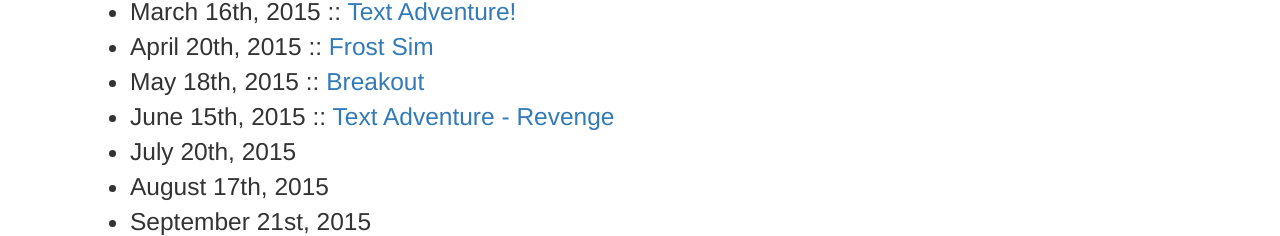
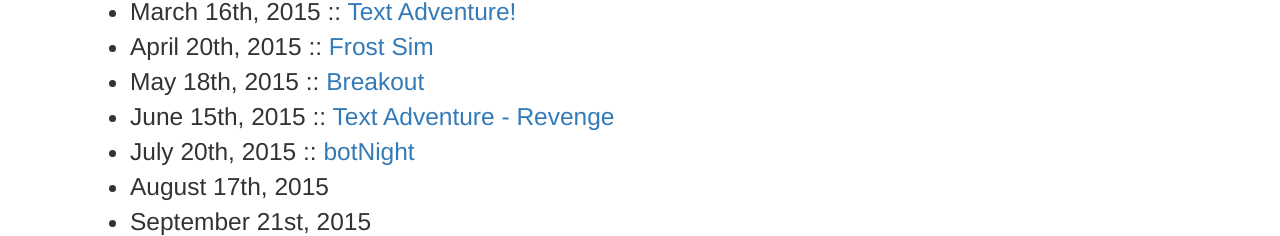
Before and after one commit to brightnightclub/brightnightclub.github.io, a plain HTML site: page index.html in a window 1280 px wide. Shown: the part 1451-1687 px from the top of the page. Drawn offline with nearby package versions, Linux system fonts and the light colour scheme.

Commit message:
Added link to botNight repo on the Calendar

```diff
--- a/index.html
+++ b/index.html
@@ -65,7 +65,7 @@
             <li>April 20th, 2015 :: <a href="https://github.com/brightnightclub/frost-sim" target="_blank">Frost Sim</a></li>
             <li>May 18th, 2015 :: <a href="https://github.com/brightnightclub/breakout" target="_blank">Breakout</a></li>
             <li>June 15th, 2015 :: <a href="https://github.com/brightnightclub/text-adventure-revenge" target="_blank">Text Adventure - Revenge</a></li>
-            <li>July 20th, 2015</li>
+            <li>July 20th, 2015 :: <a href="https://github.com/brightnightclub/botNight" target="_blank">botNight</a></li>
             <li>August 17th, 2015</li>
             <li>September 21st, 2015</li>
             <li>October 19th, 2015</li>
```
